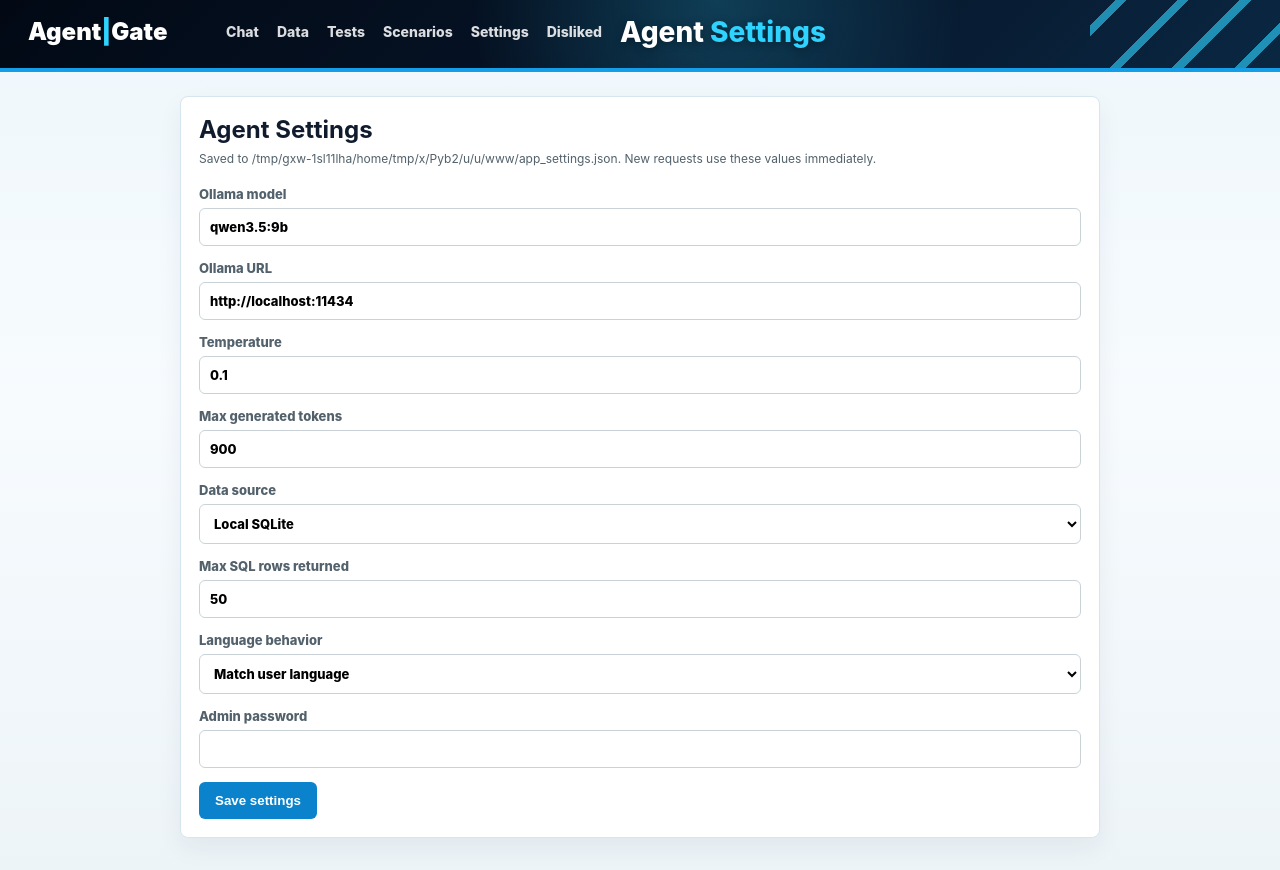
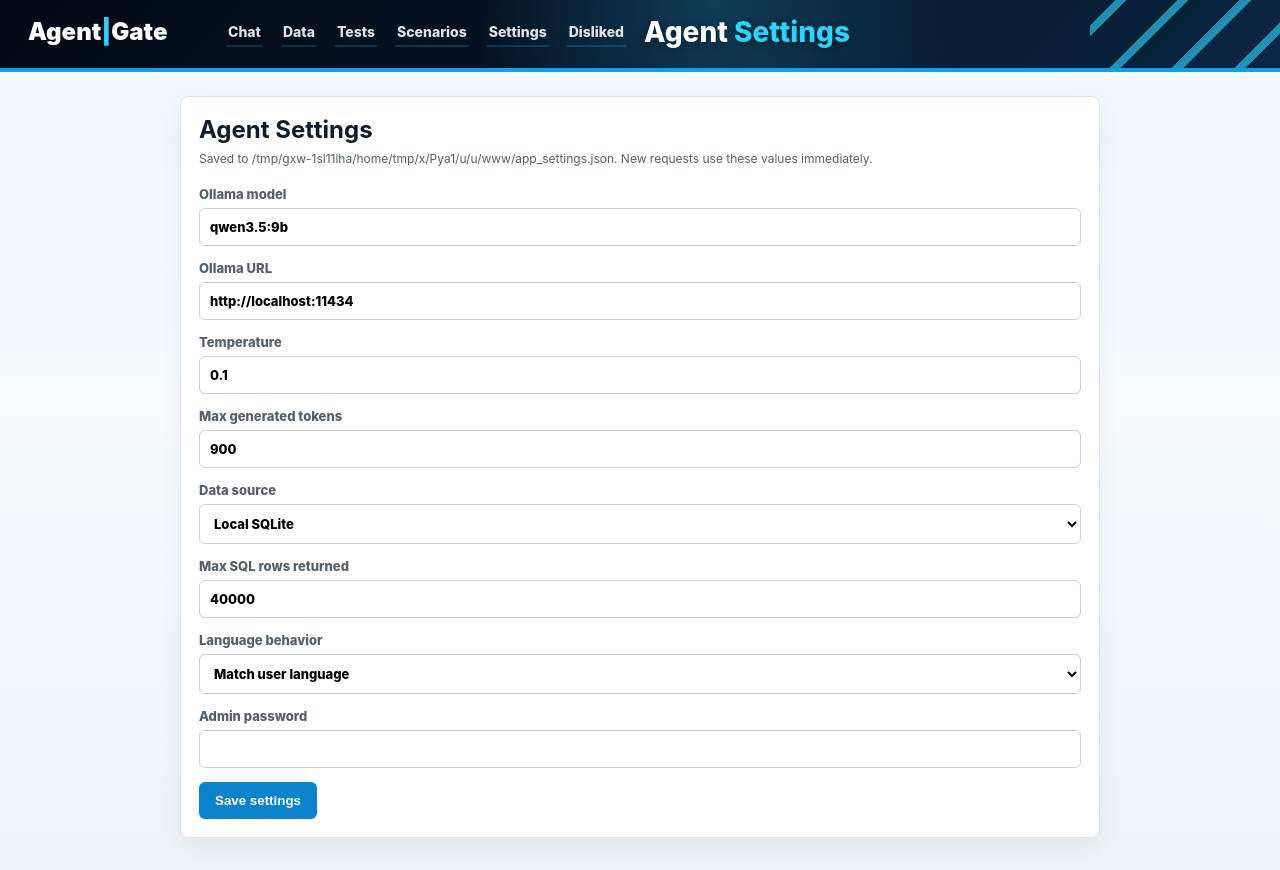
Before and after one commit to AlyaF3i/super-iq, a Flask app: page /settings in a window 1280 px wide. Run offline with Flask 3, Linux system fonts and the light colour scheme; some libraries are stand-ins or nearby versions.

Commit message:
Improve nav affordance and SQL row limits

```diff
--- a/app.py
+++ b/app.py
@@ -52,7 +52,7 @@ DEFAULT_SETTINGS = {
     "temperature": 0.1,
     "num_predict": 900,
     "data_source": DATA_SOURCE,
-    "max_sql_rows": 50,
+    "max_sql_rows": 40000,
     "language_mode": "match_user",
 }
 ADMIN_PASSWORD = "admin"
@@ -71,7 +71,7 @@ def load_app_settings() -> dict[str, Any]:
             pass
     settings["temperature"] = max(0.0, min(float(settings.get("temperature", 0.1)), 2.0))
     settings["num_predict"] = max(128, min(int(settings.get("num_predict", 900)), 8192))
-    settings["max_sql_rows"] = max(1, min(int(settings.get("max_sql_rows", 50)), 500))
+    settings["max_sql_rows"] = max(1, min(int(settings.get("max_sql_rows", 40000)), 40000))
     settings["data_source"] = str(settings.get("data_source") or "local").lower()
     settings["language_mode"] = str(settings.get("language_mode") or "match_user")
     settings["model"] = str(settings.get("model") or DEFAULT_SETTINGS["model"])
@@ -88,7 +88,7 @@ def save_app_settings(settings: dict[str, Any]) -> dict[str, Any]:
             "temperature": max(0.0, min(float(settings.get("temperature", 0.1)), 2.0)),
             "num_predict": max(128, min(int(settings.get("num_predict", 900)), 8192)),
             "data_source": str(settings.get("data_source") or "local").lower(),
-            "max_sql_rows": max(1, min(int(settings.get("max_sql_rows", 50)), 500)),
+            "max_sql_rows": max(1, min(int(settings.get("max_sql_rows", 40000)), 40000)),
             "language_mode": str(settings.get("language_mode") or "match_user"),
         }
     )
@@ -908,7 +908,7 @@ def local_function_tools() -> list[dict[str, Any]]:
                             "description": (
                                 "A safe SQLite SELECT query using exact table and column names. "
                                 "Do not use INSERT, UPDATE, DELETE, DROP, ALTER, CREATE, PRAGMA, ATTACH, or VACUUM. "
-                                "GROUP BY may contain only raw non-aggregate columns. Include LIMIT 50 unless returning aggregate rows. "
+                                "GROUP BY may contain only raw non-aggregate columns. For non-aggregate row lists, include a LIMIT no higher than the configured max SQL rows. "
                                 "For overdue invoice/payment lists, return Invoice_Status, Subject, Account_Name, Due_Date, Grand_Total, Balance."
                             ),
                         }
@@ -1078,6 +1078,7 @@ def choose_local_native_tool_call(
         "For simple counts/totals/lists use local_sql. For multi-step analysis, rankings, recommendations, risk, focus, or comparisons use python_analysis. "
         "When generating python_analysis code, prefer loading raw rows with SELECT column lists and doing grouping in pandas/Polars. "
         "Do not use SQL GROUP BY unless every selected non-aggregate column is included in GROUP BY. "
+        "Do not use LIMIT 50 by habit. If the user asks for row-level data and does not specify a smaller number, use the configured max SQL rows. "
         "For weakest sales-pipeline stage, do not infer funnel transitions from stage order; compute stage risk_score = sum(value_at_risk) * (1 + avg(Sales_Cycle_Duration)/365) "
         "for open Deals stages and rank by total risk_score descending, not by per-deal averages. "
         "For overdue payments use local_sql on Invoices and select Invoice_Status, Subject, Account_Name, Due_Date, Grand_Total, Balance; "
@@ -1170,6 +1171,13 @@ def execute_local_sql(sql: str) -> dict[str, Any]:
         return {"sql": sql, "rows": [dict(row) for row in rows], "row_count": len(rows)}
     finally:
         con.close()
+
+
+def expand_stale_default_limit(sql: str, user_message: str) -> str:
+    max_rows = load_app_settings()["max_sql_rows"]
+    if max_rows <= 50 or re.search(r"\b50\b", user_message):
+        return sql
+    return re.sub(r"\blimit\s+50\b", f"limit {max_rows}", sql, flags=re.I)
 
 
 def has_overdue_invoice_shape(result: dict[str, Any]) -> bool:
@@ -1587,8 +1595,9 @@ def answer_from_local(user_message: str) -> dict[str, Any]:
     sql = str(tool_args.get("sql") or "").strip()
     if not sql:
         raise RuntimeError("Native tool call selected local_sql without sql.")
+    sql = expand_stale_default_limit(sql, user_message)
     if " limit " not in sql.lower() and not re.search(r"\bcount\s*\(|\bsum\s*\(|\bavg\s*\(|\bmin\s*\(|\bmax\s*\(", sql, re.I):
-        sql = f"{sql.rstrip(';')} limit 50"
+        sql = f"{sql.rstrip(';')} limit {load_app_settings()['max_sql_rows']}"
     try:
         result = execute_local_sql(sql)
     except Exception as exc:
@@ -1599,8 +1608,9 @@ def answer_from_local(user_message: str) -> dict[str, Any]:
             sql = str(tool_args_2["sql"])
         else:
             raise RuntimeError("Ollama did not repair the local_sql call.")
+        sql = expand_stale_default_limit(sql, user_message)
         if " limit " not in sql.lower() and not re.search(r"\bcount\s*\(|\bsum\s*\(|\bavg\s*\(|\bmin\s*\(|\bmax\s*\(", sql, re.I):
-            sql = f"{sql.rstrip(';')} limit 50"
+            sql = f"{sql.rstrip(';')} limit {load_app_settings()['max_sql_rows']}"
         result = execute_local_sql(sql)
         steps.append(
             {
--- a/templates/chat.html
+++ b/templates/chat.html
@@ -51,8 +51,8 @@
     .suggestion-button:hover { border-color: #149ee7; background: #e7f5fd; }
     .small { color: #52616b; font-size: 12px; line-height: 1.45; }
     .nav { display: flex; gap: 10px; margin-top: 0; justify-content: flex-start; }
-    .nav a { color: rgba(255, 255, 255, 0.86); font-size: 14px; font-weight: 800; text-decoration: none; padding: 4px 0; border-bottom: 2px solid transparent; }
-    .nav a:hover { color: white; border-bottom-color: var(--cyan); }
+    .nav a { color: rgba(255, 255, 255, 0.88); font-size: 14px; font-weight: 800; text-decoration: none; padding: 5px 2px; border-bottom: 2px solid rgba(47, 211, 255, 0.18); cursor: pointer; transition: color .16s ease, border-color .16s ease, transform .16s ease; }
+    .nav a:hover, .nav a:focus-visible { color: white; border-bottom-color: var(--cyan); transform: translateY(-1px); outline: none; }
     .msg table, .data-table { border-collapse: collapse; width: 100%; margin-top: 8px; font-size: 13px; }
     .msg th, .msg td, .data-table th, .data-table td { border: 1px solid #ccd6da; padding: 7px 8px; text-align: left; vertical-align: top; }
     .msg th, .data-table th { background: #dde8e5; color: #182026; }
--- a/templates/data.html
+++ b/templates/data.html
@@ -19,8 +19,8 @@
     h1 { font-size: 24px; margin: 0; }
     .small { color: #52616b; font-size: 12px; line-height: 1.45; }
     .nav { display: flex; gap: 10px; margin-top: 0; justify-content: flex-start; }
-    .nav a { color: rgba(255, 255, 255, 0.86); font-size: 14px; font-weight: 800; text-decoration: none; padding: 4px 0; border-bottom: 2px solid transparent; }
-    .nav a:hover { color: white; border-bottom-color: var(--cyan); }
+    .nav a { color: rgba(255, 255, 255, 0.88); font-size: 14px; font-weight: 800; text-decoration: none; padding: 5px 2px; border-bottom: 2px solid rgba(47, 211, 255, 0.18); cursor: pointer; transition: color .16s ease, border-color .16s ease, transform .16s ease; }
+    .nav a:hover, .nav a:focus-visible { color: white; border-bottom-color: var(--cyan); transform: translateY(-1px); outline: none; }
     .panel { background: rgba(255, 255, 255, 0.96); border: 1px solid var(--line); border-radius: 8px; padding: 16px; box-shadow: 0 14px 36px rgba(7, 33, 54, 0.08); }
     .data-controls { display: flex; gap: 10px; align-items: center; margin-bottom: 16px; flex-wrap: wrap; }
     select, input, button { border: 1px solid #c9d3d7; border-radius: 6px; padding: 8px 10px; font: inherit; background: white; }
--- a/templates/feedback.html
+++ b/templates/feedback.html
@@ -20,8 +20,8 @@
     h3 { font-size: 14px; margin: 0 0 8px; }
     .small { color: #52616b; font-size: 12px; line-height: 1.45; }
     .nav { display: flex; gap: 10px; margin-top: 0; justify-content: flex-start; }
-    .nav a, .button-link { color: rgba(255, 255, 255, 0.86); font-size: 14px; font-weight: 800; text-decoration: none; padding: 4px 0; border-bottom: 2px solid transparent; }
-    .nav a:hover, .button-link:hover { color: white; border-bottom-color: var(--cyan); }
+    .nav a, .button-link { color: rgba(255, 255, 255, 0.88); font-size: 14px; font-weight: 800; text-decoration: none; padding: 5px 2px; border-bottom: 2px solid rgba(47, 211, 255, 0.18); cursor: pointer; transition: color .16s ease, border-color .16s ease, transform .16s ease; }
+    .nav a:hover, .nav a:focus-visible, .button-link:hover { color: white; border-bottom-color: var(--cyan); transform: translateY(-1px); outline: none; }
     .summary { display: grid; grid-template-columns: repeat(4, minmax(0, 1fr)); gap: 12px; margin-bottom: 16px; }
     .metric, .panel, .item { background: white; border: 1px solid var(--line); border-radius: 8px; box-shadow: 0 10px 26px rgba(7, 33, 54, 0.06); }
     .metric { padding: 14px; }
--- a/templates/golden.html
+++ b/templates/golden.html
@@ -11,7 +11,7 @@
     .topbar::after { content: ""; position: absolute; inset: 0; background: repeating-linear-gradient(135deg, transparent 0 18px, rgba(47,211,255,.72) 18px 26px, transparent 26px 44px); width: 190px; left: auto; opacity: .85; }
     .topbar-inner { position: relative; z-index: 1; max-width: 1320px; margin: 0 auto; padding: 16px 28px 20px; display: grid; grid-template-columns: 180px auto minmax(0, 1fr); gap: 18px; align-items: center; }
     .brand { font-weight: 900; font-size: 24px; line-height: 1; }.brand span,.hero-title span{color:var(--cyan)}.hero-title{font-size:28px;font-weight:800;line-height:1.16;text-shadow:0 2px 8px rgba(0,0,0,.36)}
-    .nav { display: flex; gap: 18px; flex-wrap: wrap; align-items: center; }.nav a{color:rgba(255,255,255,.86);font-size:14px;font-weight:800;text-decoration:none;padding:4px 0;border-bottom:2px solid transparent}.nav a:hover{color:white;border-bottom-color:var(--cyan)}
+    .nav { display: flex; gap: 18px; flex-wrap: wrap; align-items: center; }.nav a{color:rgba(255,255,255,.88);font-size:14px;font-weight:800;text-decoration:none;padding:5px 2px;border-bottom:2px solid rgba(47,211,255,.18);cursor:pointer;transition:color .16s ease,border-color .16s ease,transform .16s ease}.nav a:hover,.nav a:focus-visible{color:white;border-bottom-color:var(--cyan);transform:translateY(-1px);outline:none}
     main { max-width: 1320px; margin: 0 auto; padding: 24px 28px 32px; }
     header { display:flex; justify-content:space-between; gap:16px; align-items:flex-start; margin-bottom:16px; } h1{font-size:24px;margin:0}.small{color:#52616b;font-size:12px;line-height:1.45}
     .panel,.test{background:white;border:1px solid var(--line);border-radius:8px;box-shadow:0 10px 26px rgba(7,33,54,.06)}.panel{padding:16px;margin-bottom:16px}
--- a/templates/scenarios.html
+++ b/templates/scenarios.html
@@ -3,7 +3,7 @@
 <head>
   <meta charset="utf-8"><meta name="viewport" content="width=device-width, initial-scale=1"><title>Scenario Generator</title>
   <style>
-    :root{color-scheme:light;font-family:Inter,Segoe UI,Arial,sans-serif;--blue:#149ee7;--cyan:#2fd3ff;--ink:#101c2e;--line:#d7e5ee}body{margin:0;background:linear-gradient(180deg,#eef7fc 0%,#f7fbfe 46%,#edf4f8 100%);color:var(--ink)}.topbar{position:relative;overflow:hidden;background:radial-gradient(circle at 56% 0%,rgba(47,211,255,.22),transparent 34%),linear-gradient(135deg,#020915 0%,#061427 54%,#0a2742 100%);color:white;border-bottom:4px solid var(--blue)}.topbar::after{content:"";position:absolute;inset:0;background:repeating-linear-gradient(135deg,transparent 0 18px,rgba(47,211,255,.72) 18px 26px,transparent 26px 44px);width:190px;left:auto;opacity:.85}.topbar-inner{position:relative;z-index:1;max-width:1320px;margin:0 auto;padding:16px 28px 20px;display:grid;grid-template-columns:180px auto minmax(0,1fr);gap:18px;align-items:center}.brand{font-weight:900;font-size:24px;line-height:1}.brand span,.hero-title span{color:var(--cyan)}.hero-title{font-size:28px;font-weight:800;line-height:1.16;text-shadow:0 2px 8px rgba(0,0,0,.36)}.nav{display:flex;gap:18px;flex-wrap:wrap;align-items:center}.nav a{color:rgba(255,255,255,.86);font-size:14px;font-weight:800;text-decoration:none;padding:4px 0;border-bottom:2px solid transparent}.nav a:hover{color:white;border-bottom-color:var(--cyan)}
+    :root{color-scheme:light;font-family:Inter,Segoe UI,Arial,sans-serif;--blue:#149ee7;--cyan:#2fd3ff;--ink:#101c2e;--line:#d7e5ee}body{margin:0;background:linear-gradient(180deg,#eef7fc 0%,#f7fbfe 46%,#edf4f8 100%);color:var(--ink)}.topbar{position:relative;overflow:hidden;background:radial-gradient(circle at 56% 0%,rgba(47,211,255,.22),transparent 34%),linear-gradient(135deg,#020915 0%,#061427 54%,#0a2742 100%);color:white;border-bottom:4px solid var(--blue)}.topbar::after{content:"";position:absolute;inset:0;background:repeating-linear-gradient(135deg,transparent 0 18px,rgba(47,211,255,.72) 18px 26px,transparent 26px 44px);width:190px;left:auto;opacity:.85}.topbar-inner{position:relative;z-index:1;max-width:1320px;margin:0 auto;padding:16px 28px 20px;display:grid;grid-template-columns:180px auto minmax(0,1fr);gap:18px;align-items:center}.brand{font-weight:900;font-size:24px;line-height:1}.brand span,.hero-title span{color:var(--cyan)}.hero-title{font-size:28px;font-weight:800;line-height:1.16;text-shadow:0 2px 8px rgba(0,0,0,.36)}.nav{display:flex;gap:18px;flex-wrap:wrap;align-items:center}.nav a{color:rgba(255,255,255,.88);font-size:14px;font-weight:800;text-decoration:none;padding:5px 2px;border-bottom:2px solid rgba(47,211,255,.18);cursor:pointer;transition:color .16s ease,border-color .16s ease,transform .16s ease}.nav a:hover,.nav a:focus-visible{color:white;border-bottom-color:var(--cyan);transform:translateY(-1px);outline:none}
     main{max-width:1320px;margin:0 auto;padding:24px 28px 32px}h1{font-size:24px;margin:0}.small{color:#52616b;font-size:12px;line-height:1.45}.grid{display:grid;grid-template-columns:360px minmax(0,1fr);gap:16px;align-items:start}.panel,.scenario{background:white;border:1px solid var(--line);border-radius:8px;box-shadow:0 10px 26px rgba(7,33,54,.06)}.panel{padding:16px;margin-bottom:16px}.scenario{padding:14px;margin-bottom:12px}.scenario.active{border-color:#149ee7;box-shadow:0 0 0 3px rgba(20,158,231,.12)}button{border:0;background:#0b83cc;color:white;border-radius:6px;padding:10px 14px;font-weight:800;cursor:pointer;margin-right:8px;margin-top:8px}button.secondary{background:#52616b}button:disabled{background:#93a6b3;cursor:wait}.metrics{display:grid;grid-template-columns:repeat(3,minmax(0,1fr));gap:12px}pre{background:#061427;color:#f5fbff;padding:12px;border-radius:6px;overflow:auto;max-height:320px;white-space:pre-wrap}.result{border-top:1px solid #edf1f3;padding-top:12px;margin-top:12px}.answer{background:#f4fbff;border:1px solid #d6edf9;border-radius:8px;padding:12px;margin:10px 0}
     @media(max-width:1040px){.topbar-inner,.grid,.metrics{grid-template-columns:1fr}main{padding:16px}}
   </style>
--- a/templates/settings.html
+++ b/templates/settings.html
@@ -3,7 +3,7 @@
 <head>
   <meta charset="utf-8"><meta name="viewport" content="width=device-width, initial-scale=1"><title>Agent Settings</title>
   <style>
-    :root{color-scheme:light;font-family:Inter,Segoe UI,Arial,sans-serif;--blue:#149ee7;--cyan:#2fd3ff;--ink:#101c2e;--line:#d7e5ee}body{margin:0;background:linear-gradient(180deg,#eef7fc 0%,#f7fbfe 46%,#edf4f8 100%);color:var(--ink)}.topbar{position:relative;overflow:hidden;background:radial-gradient(circle at 56% 0%,rgba(47,211,255,.22),transparent 34%),linear-gradient(135deg,#020915 0%,#061427 54%,#0a2742 100%);color:white;border-bottom:4px solid var(--blue)}.topbar::after{content:"";position:absolute;inset:0;background:repeating-linear-gradient(135deg,transparent 0 18px,rgba(47,211,255,.72) 18px 26px,transparent 26px 44px);width:190px;left:auto;opacity:.85}.topbar-inner{position:relative;z-index:1;max-width:1320px;margin:0 auto;padding:16px 28px 20px;display:grid;grid-template-columns:180px auto minmax(0,1fr);gap:18px;align-items:center}.brand{font-weight:900;font-size:24px;line-height:1}.brand span,.hero-title span{color:var(--cyan)}.hero-title{font-size:28px;font-weight:800;line-height:1.16;text-shadow:0 2px 8px rgba(0,0,0,.36)}.nav{display:flex;gap:18px;flex-wrap:wrap;align-items:center}.nav a{color:rgba(255,255,255,.86);font-size:14px;font-weight:800;text-decoration:none;padding:4px 0;border-bottom:2px solid transparent}.nav a:hover{color:white;border-bottom-color:var(--cyan)}
+    :root{color-scheme:light;font-family:Inter,Segoe UI,Arial,sans-serif;--blue:#149ee7;--cyan:#2fd3ff;--ink:#101c2e;--line:#d7e5ee}body{margin:0;background:linear-gradient(180deg,#eef7fc 0%,#f7fbfe 46%,#edf4f8 100%);color:var(--ink)}.topbar{position:relative;overflow:hidden;background:radial-gradient(circle at 56% 0%,rgba(47,211,255,.22),transparent 34%),linear-gradient(135deg,#020915 0%,#061427 54%,#0a2742 100%);color:white;border-bottom:4px solid var(--blue)}.topbar::after{content:"";position:absolute;inset:0;background:repeating-linear-gradient(135deg,transparent 0 18px,rgba(47,211,255,.72) 18px 26px,transparent 26px 44px);width:190px;left:auto;opacity:.85}.topbar-inner{position:relative;z-index:1;max-width:1320px;margin:0 auto;padding:16px 28px 20px;display:grid;grid-template-columns:180px auto minmax(0,1fr);gap:18px;align-items:center}.brand{font-weight:900;font-size:24px;line-height:1}.brand span,.hero-title span{color:var(--cyan)}.hero-title{font-size:28px;font-weight:800;line-height:1.16;text-shadow:0 2px 8px rgba(0,0,0,.36)}.nav{display:flex;gap:18px;flex-wrap:wrap;align-items:center}.nav a{color:rgba(255,255,255,.88);font-size:14px;font-weight:800;text-decoration:none;padding:5px 2px;border-bottom:2px solid rgba(47,211,255,.18);cursor:pointer;transition:color .16s ease,border-color .16s ease,transform .16s ease}.nav a:hover,.nav a:focus-visible{color:white;border-bottom-color:var(--cyan);transform:translateY(-1px);outline:none}
     main{max-width:920px;margin:0 auto;padding:24px 28px 32px}.panel{background:white;border:1px solid var(--line);border-radius:8px;box-shadow:0 10px 26px rgba(7,33,54,.06);padding:18px}h1{font-size:24px;margin:0 0 6px}.small{color:#52616b;font-size:12px;line-height:1.45}.form{display:grid;gap:14px;margin-top:18px}label{display:grid;gap:6px;font-size:13px;font-weight:800;color:#52616b}input,select{border:1px solid #c9d3d7;border-radius:6px;padding:10px;font:inherit;background:white}button{border:0;background:#0b83cc;color:white;border-radius:6px;padding:11px 16px;font-weight:800;cursor:pointer;justify-self:start}.status{font-size:13px;color:#0a4771;margin-left:10px}
     @media(max-width:1040px){.topbar-inner{grid-template-columns:1fr}main{padding:16px}}
   </style>
@@ -19,7 +19,7 @@
       <label>Temperature <input name="temperature" type="number" min="0" max="2" step="0.05" value="{{ settings.temperature }}"></label>
       <label>Max generated tokens <input name="num_predict" type="number" min="128" max="8192" step="1" value="{{ settings.num_predict }}"></label>
       <label>Data source <select name="data_source"><option value="local" {% if settings.data_source == "local" %}selected{% endif %}>Local SQLite</option><option value="zoho" {% if settings.data_source != "local" %}selected{% endif %}>Zoho/MCP</option></select></label>
-      <label>Max SQL rows returned <input name="max_sql_rows" type="number" min="1" max="500" value="{{ settings.max_sql_rows }}"></label>
+      <label>Max SQL rows returned <input name="max_sql_rows" type="number" min="1" max="40000" value="{{ settings.max_sql_rows }}"></label>
       <label>Language behavior <select name="language_mode"><option value="match_user" {% if settings.language_mode == "match_user" %}selected{% endif %}>Match user language</option><option value="arabic" {% if settings.language_mode == "arabic" %}selected{% endif %}>Prefer Arabic</option><option value="english" {% if settings.language_mode == "english" %}selected{% endif %}>Prefer English</option></select></label>
       <label>Admin password <input name="admin_password" type="password" autocomplete="current-password"></label>
       <div><button type="submit">Save settings</button><span id="status" class="status"></span></div>
--- a/templates/trace.html
+++ b/templates/trace.html
@@ -15,8 +15,8 @@
     h3 { font-size: 14px; margin: 0 0 8px; color: #184d47; }
     .small { color: #52616b; font-size: 12px; line-height: 1.45; }
     .nav { display: flex; gap: 12px; margin-top: 8px; }
-    .nav a { color: #184d47; font-size: 13px; font-weight: 800; text-decoration: none; padding: 4px 0; border-bottom: 2px solid transparent; }
-    .nav a:hover { border-bottom-color: #184d47; }
+    .nav a { color: #184d47; font-size: 13px; font-weight: 800; text-decoration: none; padding: 5px 2px; border-bottom: 2px solid rgba(24, 77, 71, 0.2); cursor: pointer; transition: color .16s ease, border-color .16s ease, transform .16s ease; }
+    .nav a:hover, .nav a:focus-visible { border-bottom-color: #184d47; transform: translateY(-1px); outline: none; }
     .summary { display: grid; grid-template-columns: repeat(4, minmax(0, 1fr)); gap: 12px; margin-bottom: 16px; }
     .metric, .step, .panel { background: #fff; border: 1px solid #d9e0e4; border-radius: 8px; padding: 14px; }
     .metric strong { display: block; font-size: 18px; margin-top: 4px; }
```
